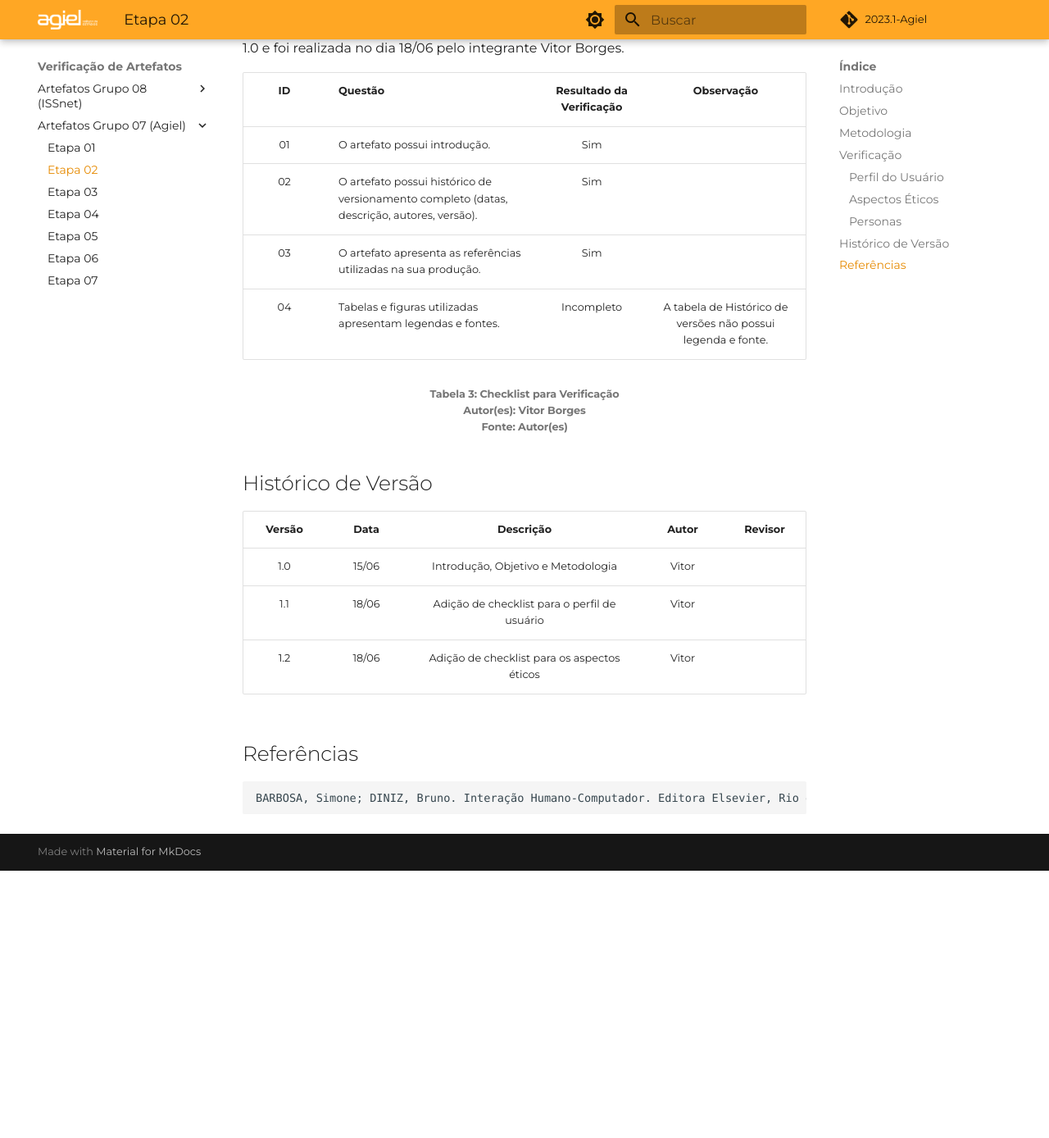
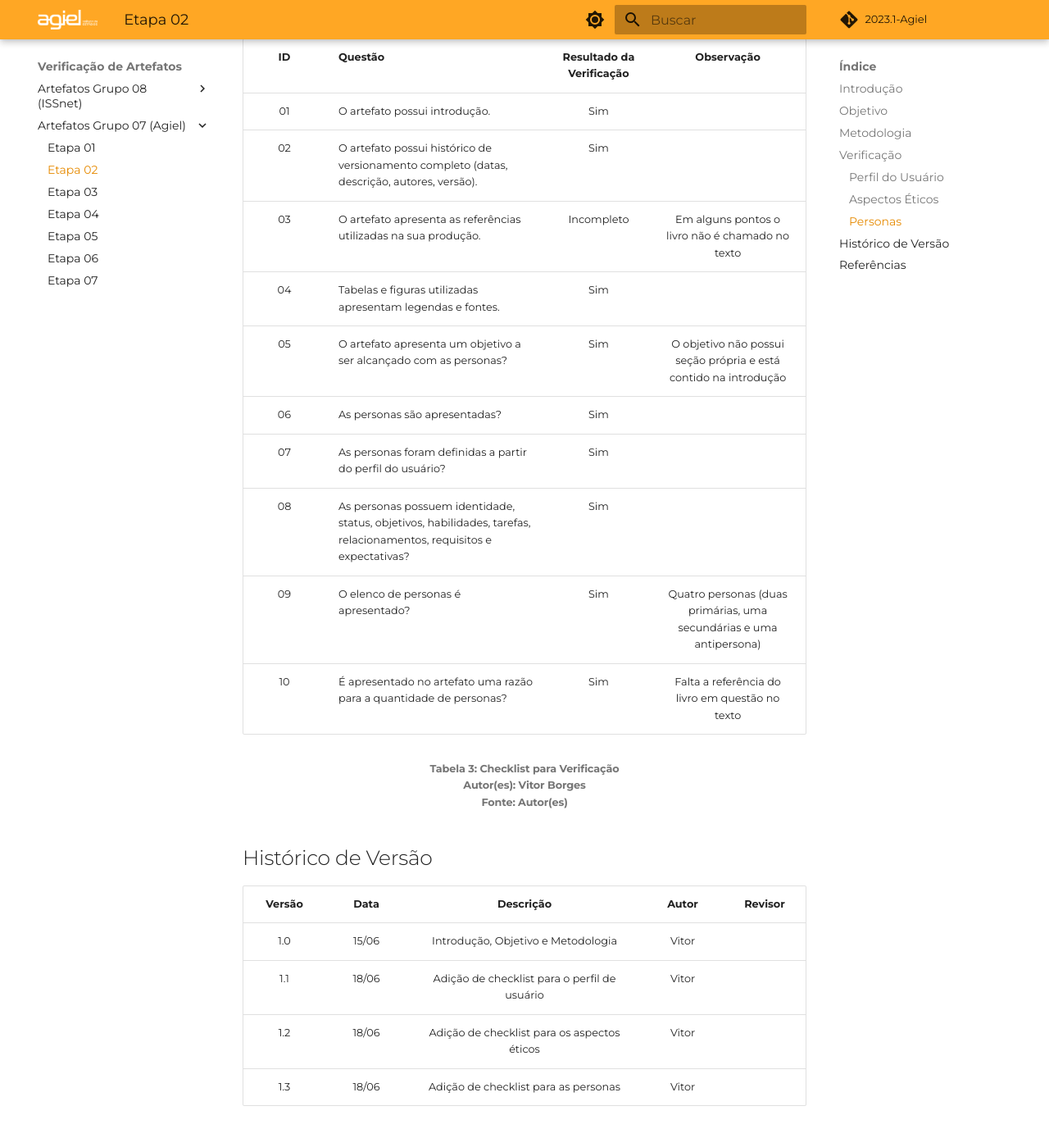
Before and after one commit to Interacao-Humano-Computador/2023.1-Agiel, an MkDocs documentation site: the page built from docs/verificacao/grupo_7/etapa_2.md, in a window 1280 px wide and 1400 px high, scrolled down 3099 px. Shown: the top 1388 px of the window at 82% size. Built offline with MkDocs 1.6.1 and Material for MkDocs 9.7.7, drawn with Linux system fonts in a browser that asks for light colours; some web fonts are replaced; comment, search, counter and statistics services are not loaded; before the commit the page ends 4161 px from its top, so only the background shows below that; some of the changed text lies outside the part shown.

Commit message:
docs: adicionado checklist para a verificação das personas

````diff
--- a/docs/verificacao/grupo_7/etapa_2.md
+++ b/docs/verificacao/grupo_7/etapa_2.md
@@ -25,7 +25,7 @@ A verificação é da versão 1.1 e foi realizada no dia 18/06 pelo integrante V
 | 01 | O artefato possui introdução.  | Sim | |
 | 02 | O artefato possui histórico de versionamento completo (datas, descrição, autores, versão).  | Sim | |
 | 03 |  O artefato apresenta as referências utilizadas na sua produção.  | Sim | |
-| 04 | Tabelas e figuras utilizadas apresentam legendas e fontes.  | Incompleto | A tabela de Histórico de versões não possui legenda e fonte. |
+| 04 | Tabelas e figuras utilizadas apresentam legendas e fontes.  | Sim | |
 | 05 | São utilizados dois métodos para definir o perfil do usuário? | Sim | Na confecção do artefato é apresentado os métodos: questionário e classificação de cartões para definir o perfil do usuário |
 | 06 | O perfil do usuário segue os atributos de (Hackos e Redish, 1998; Courage e Baxter, 2005)(cargo, função, experiência, nível de instrução, atividades principais, faixa etária, relação com tecnologia, conhecimento do domínio do produto, entre outras?)? |  Sim | Há a necessidade de um detalhamento maior nas tarefas realizadas pelo usuário |
 | 07 | O perfil do usuário apresenta os grupos de atributos (idade, experiência, atitudes, tarefas primárias)? | Sim | Há a necessidade de um detalhamento maior nas tarefas realizadas pelo usuário |
@@ -46,7 +46,7 @@ A verificação é da versão 1.0 e foi realizada no dia 18/06 pelo integrante V
 | 01 | O artefato possui introdução.  | Sim | |
 | 02 | O artefato possui histórico de versionamento completo (datas, descrição, autores, versão).  | Sim | |
 | 03 |  O artefato apresenta as referências utilizadas na sua produção.  | Sim | |
-| 04 | Tabelas e figuras utilizadas apresentam legendas e fontes.  | Incompleto | A tabela de Histórico de versões não possui legenda e fonte. |
+| 04 | Tabelas e figuras utilizadas apresentam legendas e fontes.  | Sim |  |
 | 05 | O artefato apresenta o objetivo do termo de consentimento? | Sim |
 | 06 | O artefato apresenta o termo de consentimento livre e esclarecido? | Sim | O mesmo apresenta os detalhes importantes da pesquisa para os partipantes |
 
@@ -63,8 +63,14 @@ A verificação é da versão 1.0 e foi realizada no dia 18/06 pelo integrante V
 | :---: | --- | :---: |  :---: |
 | 01 | O artefato possui introdução.  | Sim | |
 | 02 | O artefato possui histórico de versionamento completo (datas, descrição, autores, versão).  | Sim | |
-| 03 |  O artefato apresenta as referências utilizadas na sua produção.  | Sim | |
-| 04 | Tabelas e figuras utilizadas apresentam legendas e fontes.  | Incompleto | A tabela de Histórico de versões não possui legenda e fonte. |
+| 03 |  O artefato apresenta as referências utilizadas na sua produção.  | Incompleto | Em alguns pontos o livro não é chamado no texto |
+| 04 | Tabelas e figuras utilizadas apresentam legendas e fontes.  | Sim |  |
+| 05 | O artefato apresenta um objetivo a ser alcançado com as personas? | Sim | O objetivo não possui seção própria e está contido na introdução |
+| 06 | As personas são apresentadas? | Sim | |
+| 07 | As personas foram definidas a partir do perfil do usuário? | Sim | |
+| 08 | As personas possuem identidade, status, objetivos, habilidades, tarefas, relacionamentos, requisitos e expectativas? | Sim |
+| 09 | O elenco de personas é apresentado? | Sim | Quatro personas (duas primárias, uma secundárias e uma antipersona) |
+| 10 | É apresentado no artefato uma razão para a quantidade de personas? | Sim | Falta a referência do livro em questão no texto|
 
 <h6 align = "center"> Tabela 3: Checklist para Verificação
 <br> Autor(es): Vitor Borges
@@ -77,6 +83,7 @@ A verificação é da versão 1.0 e foi realizada no dia 18/06 pelo integrante V
 |  1.0   | 15/06  | Introdução, Objetivo e Metodologia | Vitor | |
 |  1.1   | 18/06 | Adição de checklist para o perfil de usuário | Vitor | |
 |  1.2   | 18/06 | Adição de checklist para os aspectos éticos | Vitor | |
+|  1.3   | 18/06 | Adição de checklist para as personas | Vitor | |
 
 ## Referências
 ```
````
